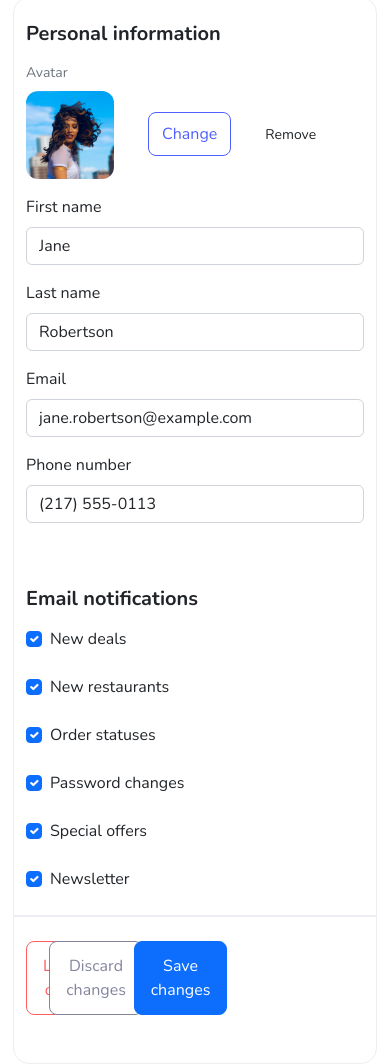
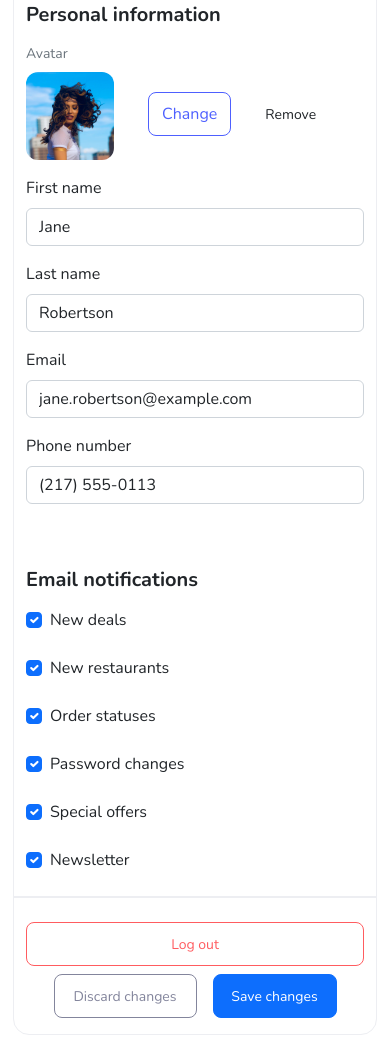
Before and after one commit to Tolea01/Food-delivery, a plain HTML site: page Account settings/index.html in a window 390 px wide. Shown: the part 571-1635 px from the top of the page. Drawn offline with nearby package versions, Linux system fonts and the light colour scheme.

Commit message:
account-settings-responsive

```diff
--- a/Account settings/index.html
+++ b/Account settings/index.html
@@ -70,7 +70,7 @@
                         </button>
                     </div>
                     <div class="col-9">
-                        <h5 class="fw-bold mb-0">Account</h5>
+                        <h6 class="fw-bold mb-0">Account</h6>
                         <span class="text-muted">Personal information</span>
                     </div>
                 </div>
@@ -82,7 +82,7 @@
                         </button>
                     </div>
                     <div class="col-9">
-                        <h5 class="fw-bold mb-0">Adress</h5>
+                        <h6 class="fw-bold mb-0">Adress</h6>
                         <span class="text-muted">Shippings addresses</span>
                     </div>
                 </div>
@@ -94,7 +94,7 @@
                         </button>
                     </div>
                     <div class="col-9">
-                        <h5 class="fw-bold mb-0">Payment method</h5>
+                        <h6 class="fw-bold mb-0">Payment method</h6>
                         <span class="text-muted">Connected credit cards</span>
                     </div>
                 </div>
@@ -106,7 +106,7 @@
                         </button>
                     </div>
                     <div class="col-9">
-                        <h5 class="fw-bold mb-0">Security</h5>
+                        <h6 class="fw-bold mb-0">Security</h6>
                         <span class="text-muted">Password, 2FA</span>
                     </div>
                 </div>
@@ -114,7 +114,7 @@
 
             <div class="col-sm-12 col-md-8 px-sm-0 px-md-5">
                 <h4 class="account-text">Account</h4>
-                <div class="row account-row">
+                <div class="row account-row mb-3">
                     <h5 class="fw-bold mt-4 mb-3">Personal information</h5>
                     <small class="text-muted mb-2">Avatar</small>
                     <div class="user-background">
@@ -193,22 +193,18 @@
                         </div>
                     </div>
                     <div class="line mt-3"></div>
-                    <div class="row mb-5">
-                        <div class="col-2 mt-2">
+                    <div class="row mb-3 p-0 m-0">
+                        <div class=" col-sm-12 col-md-2 mt-2">
                             <button class="log-out">Log out</button>
                         </div>
-                        <div class="col-3 offset-md-4 mt-2 d-flex justify-content-end">
-                            <button class="discard-changes">Discard changes</button>
-                        </div>
-                        <div class="col-3 mt-2 d-flex justify-content-end">
-                            <button class="btn btn-primary save-changes">Save changes</button>
+                        <div class="col-sm-12 col-md-10 mt-2 d-flex justify-content-md-end justify-content-sm-center account-settings-buttons">
+                            <button class="discard-changes me-3">Discard changes</button>
+                            <button class="btn btn-primary save-changes ">Save changes</button>
                         </div>
                     </div>
                 </div>
             </div>
         </div>
-
-
     </div>
 
 
--- a/Account settings/style.css
+++ b/Account settings/style.css
@@ -150,27 +150,42 @@ button.discard-changes {
     background-color: #FFFFFF;
     padding: 12px 16px;
     border-radius: 8px;
+    font-size: 14px;
+    line-height: 20px;
 }
 
 button.log-out {
+    width: 84px;
+    height: 44px;
     color: #FF5C60;
     border: 1px solid #FF5C60;
 }
 
 button.discard-changes {
+    width: 143px;
+    height: 44px;
     border: 1px solid #83859C;
     color: #83859C;
 }
 
 button.save-changes {
+    width: 124px;
+    height: 44px;
     padding: 12px 16px;
     border-radius: 8px;
+    font-size: 14px;
+    line-height: 20px;
 }
 
 @media(max-width:576px) {
 
     .main-content {
         padding: 0px 25px;
+    }
+
+    .account-settings-buttons {
+        display: flex;
+        justify-content: center;
     }
 }
 
@@ -180,4 +195,8 @@ button.save-changes {
         margin-top: 50px;
         margin-bottom: 16px;
     }
+
+    button.log-out {
+        width: 100%;
+    }
 }
```
